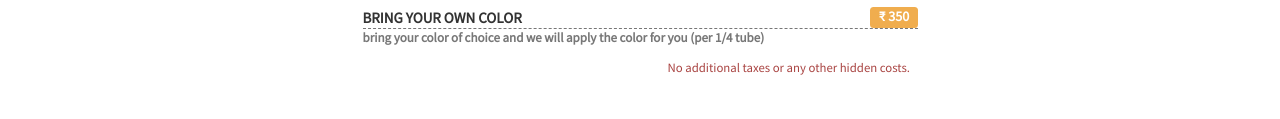
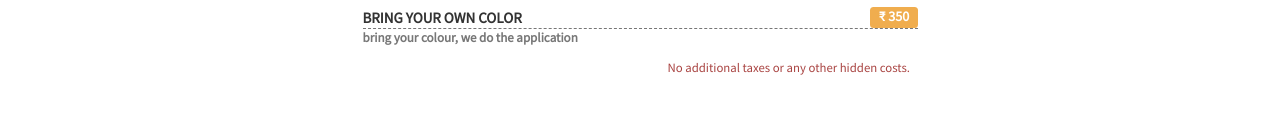
Before and after one commit to pranavsolutions/Studio44, a plain HTML site: page mens-salon-spa-services-chennai.html in a window 1280 px wide. Shown: the part 1665-1784 px from the top of the page. Drawn offline with nearby package versions, Linux system fonts and the light colour scheme.

Commit message:
minor update to service list

```diff
--- a/mens-salon-spa-services-chennai.html
+++ b/mens-salon-spa-services-chennai.html
@@ -145,7 +145,7 @@
                               <li> Highlights and Streaks <span class="label label-warning service-price">₹ 350</span></li>
                               <li class="muted"> per 1/4 tube </li>
                               <li> Bring Your Own Color <span class="label label-warning service-price">₹ 350</span></li>
-                              <li class="muted"> Bring your color of choice and we will apply the color for you (per 1/4 tube) </li>
+                              <li class="muted"> Bring your colour, we do the application </li>
                         </ul>
                   </div>
                   <div class="col-md-3">
```
